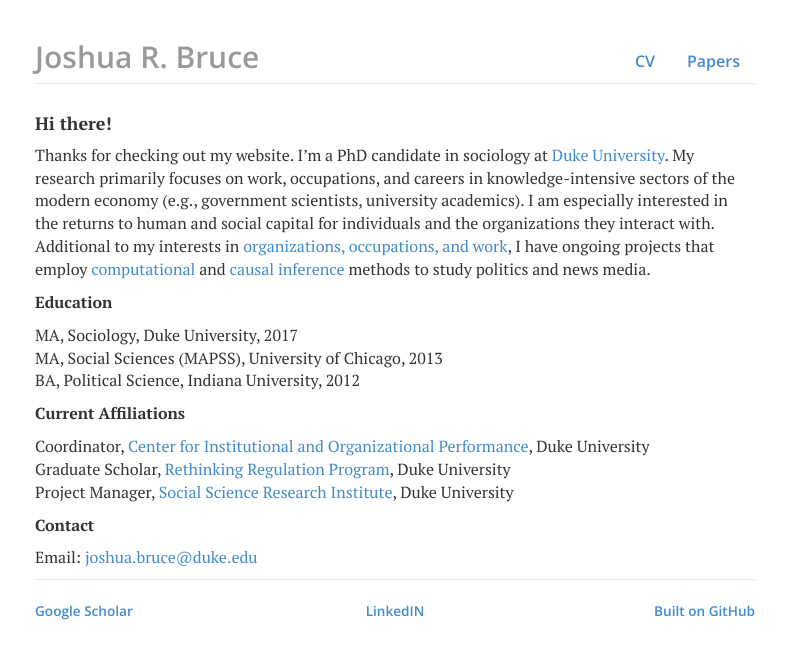
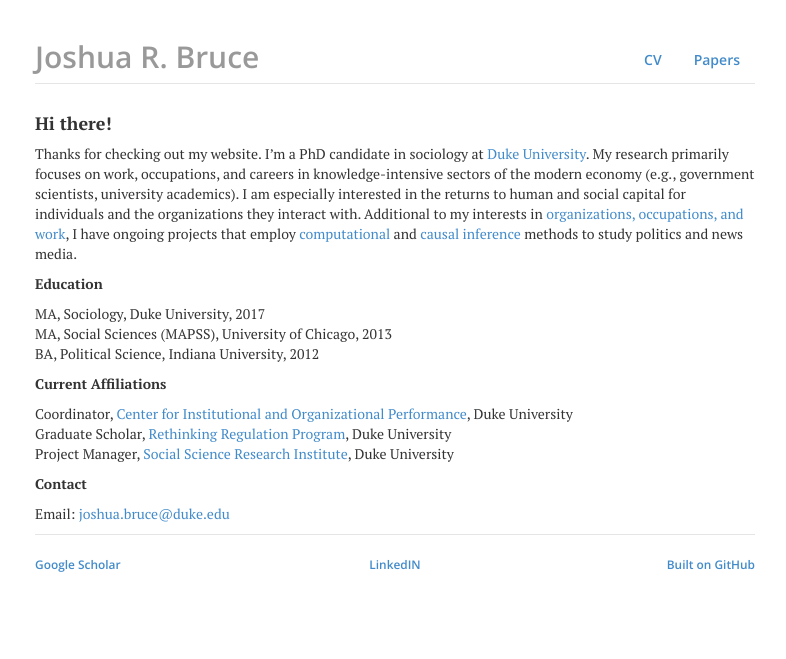
Before and after one commit to joshuarbruce/joshuarbruce.github.io, a Jekyll site: the page built from index.html, in a window 1280 px wide. Shown: the top 659 px of the page, without its empty margins (245-1031 px from the left). Built offline with Jekyll 4.4.1, drawn with Linux system fonts in a browser that asks for light colours; nearby versions of some CDN libraries.

Commit message:
Update style.css

```diff
--- a/css/style.css
+++ b/css/style.css
@@ -2,7 +2,7 @@
 @import url(https://fonts.googleapis.com/css?family=PT+Serif:400,400i,700,700i|Open+Sans:600);
 
 /* Set body and header text to PT Serif serif font */
-body { padding-top: 20px; padding-bottom: 40px; font-family: 'PT Serif', serif; font-size: 16px; }
+body { padding-top: 20px; padding-bottom: 40px; font-family: 'PT Serif', serif; font-size: 14px; }
 
 h1, h2, h3, h4, h5, h6, .h1, .h2, .h3, .h4, .h5, .h6 { font-family: 'PT Serif', serif; font-weight: 700; }
 
```
